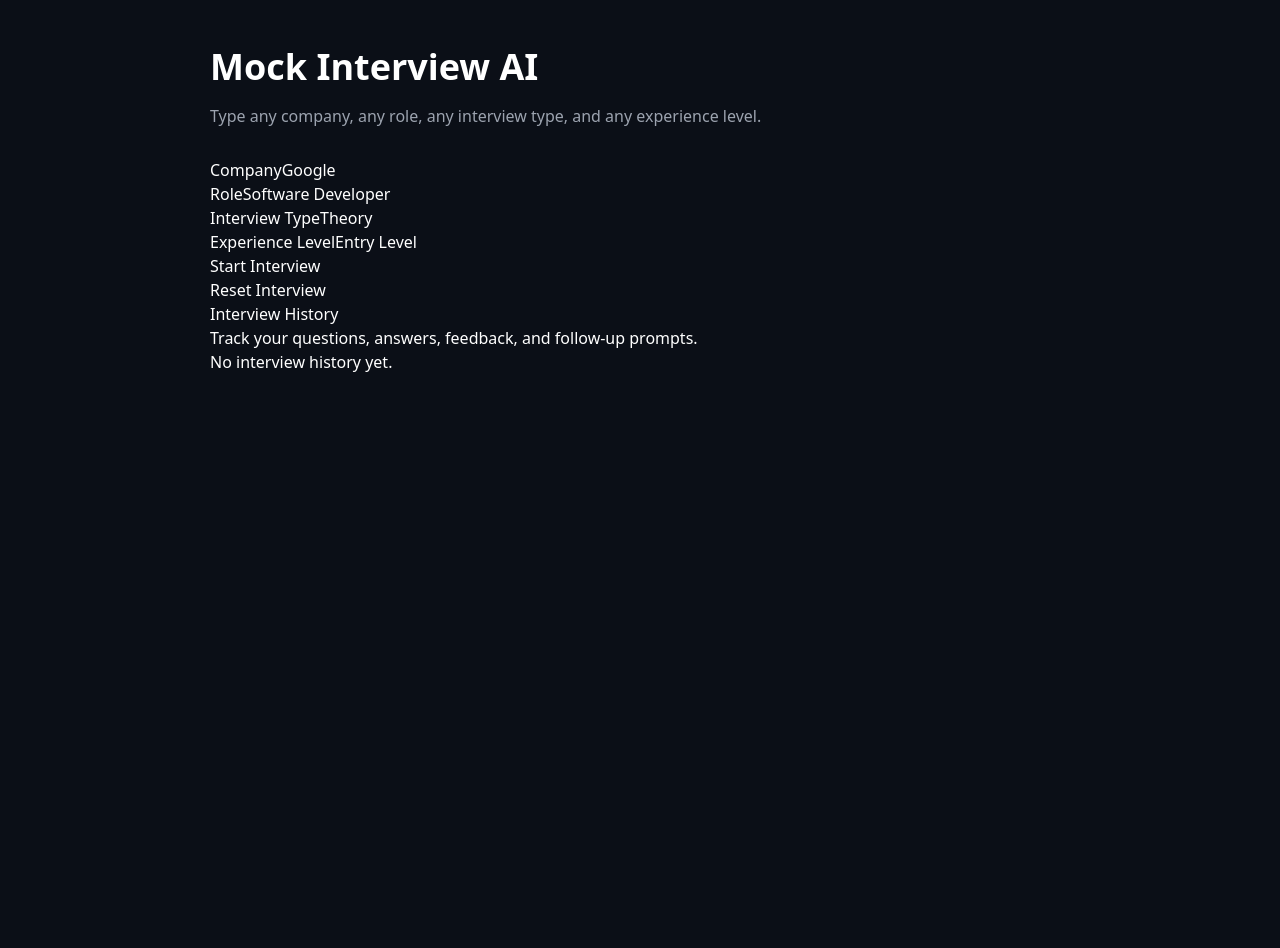
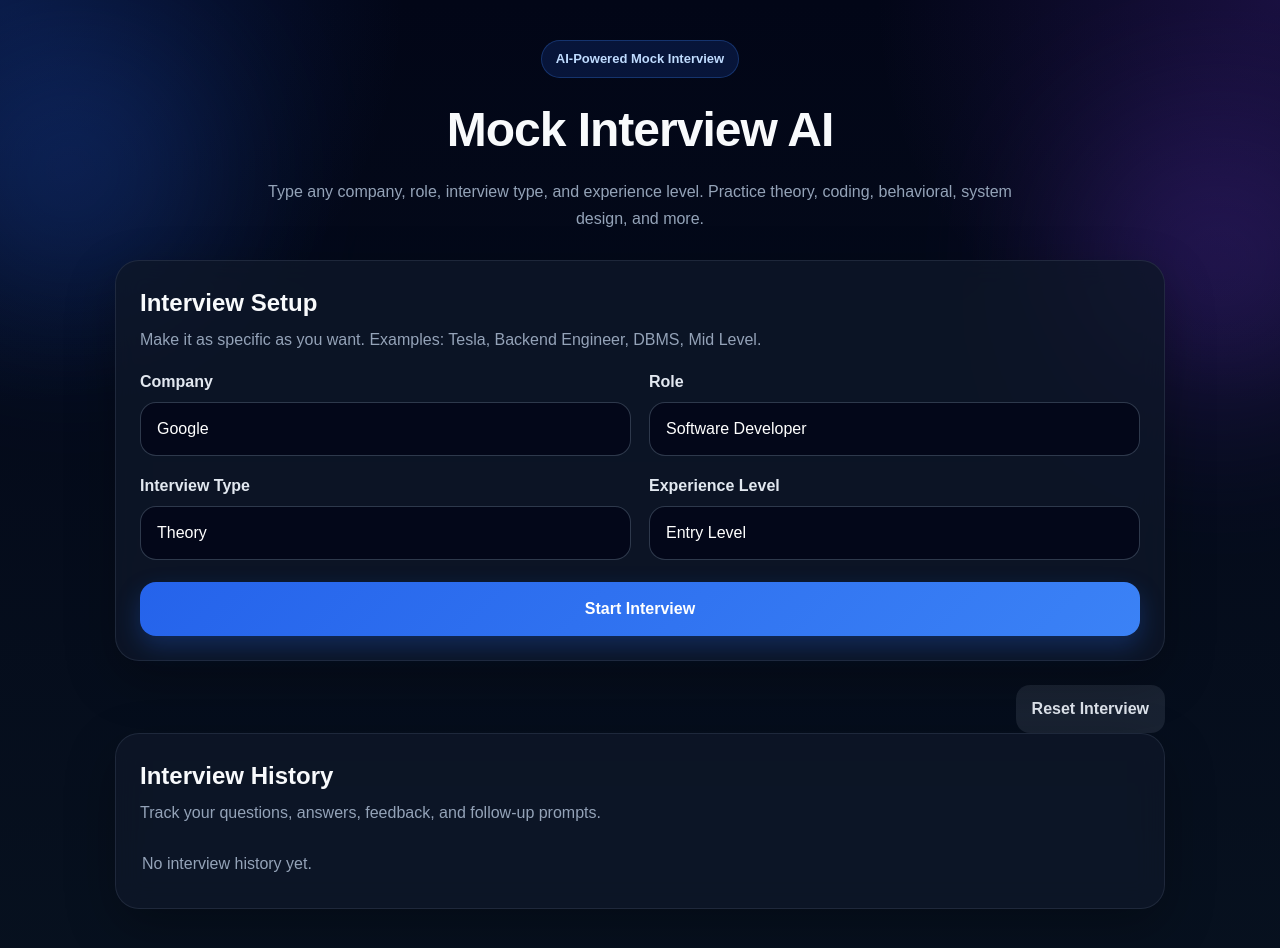
Before and after one commit to Vilas2809/interview-prep-app, a Next.js app in the folder frontend/: page / in a window 1280 px wide. Shown: the top 948 px of the page. Before the commit the page ends 800 px from the top, so only its background shows below. Built offline with nearby package versions, Linux system fonts and the light colour scheme; no server answers.

Commit message:
final matched free text UI

```diff
--- a/frontend/app/globals.css
+++ b/frontend/app/globals.css
@@ -1,89 +1,449 @@
 @import "tailwindcss";
 
-body {
-  background: #0b0f17;
-  color: white;
-  font-family: system-ui, -apple-system, sans-serif;
+* {
+  box-sizing: border-box;
+  margin: 0;
+  padding: 0;
 }
 
-/* layout */
-.container {
-  max-width: 900px;
-  margin: auto;
-  padding: 40px 20px;
+:root {
+  --bg: #07111f;
+  --panel: rgba(14, 23, 40, 0.8);
+  --panel-border: rgba(148, 163, 184, 0.14);
+  --text: #f8fafc;
+  --muted: #94a3b8;
+  --blue: #2563eb;
+  --blue-dark: #1d4ed8;
+  --purple: #7c3aed;
+  --green: #16a34a;
+  --amber: #d97706;
+  --red: #dc2626;
 }
 
-/* title */
+html,
+body {
+  min-height: 100%;
+}
+
+body {
+  background:
+    radial-gradient(circle at top left, rgba(37, 99, 235, 0.2), transparent 25%),
+    radial-gradient(circle at top right, rgba(124, 58, 237, 0.18), transparent 25%),
+    linear-gradient(180deg, #020617 0%, #07111f 100%);
+  color: var(--text);
+  font-family: Arial, Helvetica, sans-serif;
+}
+
+button,
+input,
+textarea {
+  font: inherit;
+}
+
+.page {
+  min-height: 100vh;
+  position: relative;
+  overflow: hidden;
+  padding: 40px 16px 60px;
+}
+
+.backgroundGlow {
+  position: absolute;
+  border-radius: 999px;
+  filter: blur(90px);
+  opacity: 0.25;
+  z-index: 0;
+}
+
+.glowOne {
+  width: 260px;
+  height: 260px;
+  background: #2563eb;
+  top: 40px;
+  left: -60px;
+}
+
+.glowTwo {
+  width: 280px;
+  height: 280px;
+  background: #7c3aed;
+  top: 120px;
+  right: -80px;
+}
+
+.container {
+  max-width: 1050px;
+  margin: 0 auto;
+  position: relative;
+  z-index: 1;
+}
+
+.hero {
+  text-align: center;
+  margin-bottom: 28px;
+}
+
+.badge {
+  display: inline-block;
+  padding: 8px 14px;
+  border-radius: 999px;
+  background: rgba(37, 99, 235, 0.16);
+  color: #bfdbfe;
+  border: 1px solid rgba(59, 130, 246, 0.28);
+  font-size: 13px;
+  font-weight: 700;
+  margin-bottom: 16px;
+}
+
 .title {
-  font-size: 36px;
+  font-size: 48px;
+  font-weight: 800;
+  letter-spacing: -1px;
+  margin-bottom: 12px;
+}
+
+.subtitle {
+  color: var(--muted);
+  max-width: 760px;
+  margin: 0 auto;
+  line-height: 1.7;
+  font-size: 16px;
+}
+
+.panel {
+  background: var(--panel);
+  backdrop-filter: blur(14px);
+  border: 1px solid var(--panel-border);
+  border-radius: 24px;
+  padding: 24px;
+  margin-bottom: 24px;
+  box-shadow: 0 18px 50px rgba(0, 0, 0, 0.28);
+}
+
+.panelHeader {
+  margin-bottom: 18px;
+}
+
+.panelTitle {
+  font-size: 24px;
+  font-weight: 800;
+  margin-bottom: 6px;
+}
+
+.panelText {
+  color: var(--muted);
+  line-height: 1.6;
+}
+
+.grid {
+  display: grid;
+  grid-template-columns: repeat(2, minmax(0, 1fr));
+  gap: 18px;
+}
+
+.label {
+  display: block;
+  margin-bottom: 8px;
   font-weight: 700;
+  color: #e2e8f0;
+}
+
+.input,
+.textarea {
+  width: 100%;
+  background: rgba(2, 6, 23, 0.8);
+  color: white;
+  border: 1px solid rgba(71, 85, 105, 0.65);
+  border-radius: 16px;
+  padding: 14px 16px;
+  font-size: 16px;
+  outline: none;
+  transition: 0.2s ease;
+}
+
+.input:focus,
+.textarea:focus {
+  border-color: rgba(59, 130, 246, 0.9);
+  box-shadow: 0 0 0 4px rgba(37, 99, 235, 0.15);
+}
+
+.textarea {
+  min-height: 170px;
+  resize: vertical;
+  margin-top: 12px;
+  line-height: 1.6;
+}
+
+.primaryButton,
+.skipButton,
+.secondaryActionButton,
+.micMainButton {
+  border: none;
+  cursor: pointer;
+  transition: 0.2s ease;
+}
+
+.primaryButton {
+  width: 100%;
+  margin-top: 22px;
+  padding: 15px 18px;
+  border-radius: 16px;
+  background: linear-gradient(135deg, #2563eb, #3b82f6);
+  color: white;
+  font-size: 16px;
+  font-weight: 800;
+  box-shadow: 0 10px 24px rgba(37, 99, 235, 0.28);
+}
+
+.primaryButton:hover {
+  transform: translateY(-1px);
+  background: linear-gradient(135deg, #1d4ed8, #2563eb);
+}
+
+.primaryButton:disabled {
+  opacity: 0.65;
+  cursor: not-allowed;
+  transform: none;
+}
+
+.secondaryActionButton {
+  padding: 12px 16px;
+  border-radius: 14px;
+  background: rgba(148, 163, 184, 0.14);
+  color: #e2e8f0;
+  font-weight: 700;
+}
+
+.secondaryActionButton:hover {
+  background: rgba(148, 163, 184, 0.22);
+}
+
+.questionCard,
+.voicePanel {
+  background: rgba(2, 6, 23, 0.72);
+  border: 1px solid rgba(71, 85, 105, 0.45);
+  border-radius: 20px;
+  padding: 20px;
+  margin-top: 18px;
+}
+
+.miniLabel {
+  color: #93c5fd;
+  font-size: 13px;
+  font-weight: 800;
+  text-transform: uppercase;
+  letter-spacing: 0.08em;
+  margin-bottom: 8px;
+}
+
+.sectionTitle {
+  font-size: 24px;
+  font-weight: 800;
+}
+
+.rowBetween {
+  display: flex;
+  justify-content: space-between;
+  align-items: flex-start;
+  gap: 16px;
+  flex-wrap: wrap;
+}
+
+.questionText {
+  margin-top: 14px;
+  line-height: 1.8;
+  color: #e2e8f0;
+  font-size: 17px;
+}
+
+.audioActions {
+  display: flex;
+  gap: 10px;
+  flex-wrap: wrap;
+}
+
+.micMainButton {
+  padding: 13px 18px;
+  border-radius: 14px;
+  background: linear-gradient(135deg, #0ea5e9, #2563eb);
+  color: white;
+  font-size: 15px;
+  font-weight: 800;
+  box-shadow: 0 10px 24px rgba(14, 165, 233, 0.18);
+}
+
+.micMainButton:hover {
+  transform: translateY(-1px);
+}
+
+.micActive {
+  background: linear-gradient(135deg, #dc2626, #ef4444);
+}
+
+.helperText {
+  margin-top: 10px;
+  color: var(--muted);
+  font-size: 14px;
+}
+
+.buttonRow {
+  display: flex;
+  gap: 14px;
+  margin-top: 22px;
+}
+
+.halfButton {
+  width: 100%;
+}
+
+.skipButton {
+  padding: 15px 18px;
+  border-radius: 16px;
+  background: linear-gradient(135deg, #475569, #334155);
+  color: white;
+  font-size: 16px;
+  font-weight: 800;
+}
+
+.skipButton:hover {
+  transform: translateY(-1px);
+  background: linear-gradient(135deg, #334155, #1e293b);
+}
+
+.skipButton:disabled {
+  opacity: 0.65;
+  cursor: not-allowed;
+  transform: none;
+}
+
+.historyBox {
+  display: flex;
+  flex-direction: column;
+  gap: 14px;
+  margin-top: 8px;
+}
+
+.historyItem {
+  white-space: pre-wrap;
+  word-wrap: break-word;
+  font-family: inherit;
+  line-height: 1.75;
+  border-radius: 18px;
+  padding: 18px;
+  border: 1px solid rgba(71, 85, 105, 0.3);
+}
+
+.questionHistory {
+  background: rgba(37, 99, 235, 0.12);
+  border-left: 4px solid #3b82f6;
+  color: #dbeafe;
+}
+
+.answerHistory {
+  background: rgba(22, 163, 74, 0.12);
+  border-left: 4px solid #22c55e;
+  color: #dcfce7;
+}
+
+.feedbackHistory {
+  background: rgba(217, 119, 6, 0.12);
+  border-left: 4px solid #f59e0b;
+  color: #fef3c7;
+}
+
+.skipHistory {
+  background: rgba(148, 163, 184, 0.1);
+  border-left: 4px solid #94a3b8;
+  color: #e2e8f0;
+}
+
+.placeholder {
+  color: var(--muted);
+  padding: 8px 2px;
+}
+
+.error {
+  color: #fecaca;
+  background: rgba(220, 38, 38, 0.14);
+  border: 1px solid rgba(248, 113, 113, 0.28);
+  padding: 12px 14px;
+  border-radius: 14px;
+  margin-top: 18px;
+  font-weight: 700;
+}
+
+.topActionRow {
+  display: flex;
+  justify-content: flex-end;
+  margin-top: 18px;
+}
+
+.feedbackGrid {
+  display: grid;
+  grid-template-columns: repeat(2, minmax(0, 1fr));
+  gap: 18px;
+  margin-top: 18px;
+}
+
+.feedbackCard {
+  background: rgba(2, 6, 23, 0.72);
+  border: 1px solid rgba(71, 85, 105, 0.45);
+  border-radius: 20px;
+  padding: 20px;
+}
+
+.feedbackFull {
+  grid-column: 1 / -1;
+}
+
+.feedbackLabel {
+  color: #93c5fd;
+  font-size: 13px;
+  font-weight: 800;
+  text-transform: uppercase;
+  letter-spacing: 0.08em;
   margin-bottom: 10px;
 }
 
-.subtitle {
-  color: #9ca3af;
-  margin-bottom: 30px;
+.feedbackValue {
+  color: #e2e8f0;
+  line-height: 1.8;
+  white-space: pre-wrap;
 }
 
-/* inputs */
-.select,
-.textarea {
-  width: 100%;
-  background: #111827;
-  border: 1px solid #1f2937;
-  border-radius: 10px;
-  padding: 12px;
+.scoreValue {
+  font-size: 38px;
+  font-weight: 800;
   color: white;
 }
 
-.select:focus,
-.textarea:focus {
-  outline: none;
-  border-color: #3b82f6;
+@media (max-width: 768px) {
+  .title {
+    font-size: 36px;
   }
 
-/* buttons */
-.button {
-  background: #2563eb;
-  padding: 12px;
-  border-radius: 10px;
-  font-weight: 600;
+  .grid {
+    grid-template-columns: 1fr;
+  }
+
+  .feedbackGrid {
+    grid-template-columns: 1fr;
+  }
+
+  .buttonRow {
+    flex-direction: column;
+  }
+
+  .rowBetween {
+    flex-direction: column;
+    align-items: stretch;
+  }
+
+  .audioActions {
     width: 100%;
   }
 
-.button:hover {
-  background: #1d4ed8;
+  .micMainButton {
+    width: 100%;
   }
-
-.row {
-  display: flex;
-  gap: 10px;
 }
-
-.half {
-  flex: 1;
-}
-
-/* question */
-.question {
-  margin-top: 30px;
-  font-size: 18px;
-  line-height: 1.6;
-}
-
-/* chat history */
-.chat {
-  margin-top: 20px;
-}
-
-.chat-item {
-  margin-bottom: 12px;
-}
-
-.chat-ai {
-  color: #60a5fa;
-}
-
-.chat-user {
-  color: #22c55e;
-}
--- a/frontend/app/page.tsx
+++ b/frontend/app/page.tsx
@@ -36,7 +36,7 @@ export default function Home() {
       window.SpeechRecognition || window.webkitSpeechRecognition;
 
     if (!SpeechRecognition) {
-      alert("Speech recognition not supported in this browser");
+      setError("Speech recognition is not supported in this browser.");
       return;
     }
 
@@ -45,15 +45,26 @@ export default function Home() {
     recognition.continuous = false;
     recognition.interimResults = false;
 
-    recognition.onstart = () => setIsListening(true);
+    recognition.onstart = () => {
+      setIsListening(true);
+      setError("");
+    };
 
     recognition.onresult = (event: any) => {
-      const text = event.results[0][0].transcript;
+      const text = event.results?.[0]?.[0]?.transcript || "";
+      if (text) {
         setAnswer((prev) => `${prev} ${text}`.trim());
+      }
     };
 
-    recognition.onend = () => setIsListening(false);
-    recognition.onerror = () => setIsListening(false);
+    recognition.onend = () => {
+      setIsListening(false);
+    };
+
+    recognition.onerror = () => {
+      setIsListening(false);
+      setError("Speech recognition failed.");
+    };
 
     recognitionRef.current = recognition;
     recognition.start();
@@ -114,7 +125,10 @@ export default function Home() {
   };
 
   const submitAnswer = async () => {
-    if (!answer.trim()) return;
+    if (!answer.trim()) {
+      setError("Please enter or speak an answer first.");
+      return;
+    }
 
     setLoading(true);
     setError("");
@@ -187,7 +201,10 @@ export default function Home() {
   };
 
   const skipQuestion = async () => {
-    if (!question.trim()) return;
+    if (!question.trim()) {
+      setError("No current question to skip.");
+      return;
+    }
 
     setLoading(true);
     setError("");
@@ -216,6 +233,10 @@ export default function Home() {
       setQuestion(data.question);
       setHistory((prev) => [...prev, `AI: ${data.question}`]);
       setAnswer("");
+      setScore("");
+      setFeedback("");
+      setBetterAnswer("");
+      setNextQuestion("");
     } catch (err: any) {
       setError(err.message || "Failed to skip question");
     } finally {
@@ -224,11 +245,28 @@ export default function Home() {
   };
 
   return (
+    <main className="page">
+      <div className="backgroundGlow glowOne" />
+      <div className="backgroundGlow glowTwo" />
+
       <div className="container">
+        <section className="hero">
+          <div className="badge">AI-Powered Mock Interview</div>
           <h1 className="title">Mock Interview AI</h1>
           <p className="subtitle">
-        Type any company, any role, any interview type, and any experience level.
+            Type any company, role, interview type, and experience level. Practice
+            theory, coding, behavioral, system design, and more.
           </p>
+        </section>
+
+        <section className="panel">
+          <div className="panelHeader">
+            <h2 className="panelTitle">Interview Setup</h2>
+            <p className="panelText">
+              Make it as specific as you want. Examples: Tesla, Backend Engineer,
+              DBMS, Mid Level.
+            </p>
+          </div>
 
           <div className="grid">
             <div>
@@ -237,7 +275,7 @@ export default function Home() {
                 className="input"
                 value={company}
                 onChange={(e) => setCompany(e.target.value)}
-            placeholder="Type any company, e.g. Google, NVIDIA, Stripe"
+                placeholder="Google, Tesla, NVIDIA, Stripe..."
               />
             </div>
 
@@ -247,7 +285,7 @@ export default function Home() {
                 className="input"
                 value={role}
                 onChange={(e) => setRole(e.target.value)}
-            placeholder="Type any role, e.g. Software Engineer, AI Engineer"
+                placeholder="Software Engineer, AI Engineer..."
               />
             </div>
 
@@ -257,7 +295,7 @@ export default function Home() {
                 className="input"
                 value={interviewType}
                 onChange={(e) => setInterviewType(e.target.value)}
-            placeholder="Theory, Coding, OOP, DBMS, OS, Networks, Behavioral"
+                placeholder="Theory, Coding, Behavioral, OOP, DBMS..."
               />
             </div>
 
@@ -272,20 +310,25 @@ export default function Home() {
             </div>
           </div>
 
-      <button className="primaryButton" onClick={startInterview} disabled={loading}>
+          <button
+            className="primaryButton"
+            onClick={startInterview}
+            disabled={loading}
+          >
             {loading ? "Starting..." : "Start Interview"}
           </button>
 
           {error && <div className="error">{error}</div>}
+        </section>
 
         {question && (
           <>
-          <div className="questionCard">
+            <section className="questionCard">
               <div className="miniLabel">Current Question</div>
               <div className="questionText">{question}</div>
-          </div>
+            </section>
 
-          <div className="voicePanel">
+            <section className="voicePanel">
               <div className="rowBetween">
                 <div>
                   <div className="sectionTitle">Your Response</div>
@@ -326,12 +369,12 @@ export default function Home() {
                   {loading ? "Loading..." : "Skip Question"}
                 </button>
               </div>
-          </div>
+            </section>
           </>
         )}
 
         {(score || feedback || betterAnswer || nextQuestion) && (
-        <div className="feedbackGrid">
+          <section className="feedbackGrid">
             {score && (
               <div className="feedbackCard">
                 <div className="feedbackLabel">Score</div>
@@ -359,7 +402,7 @@ export default function Home() {
                 <div className="feedbackValue">{nextQuestion}</div>
               </div>
             )}
-        </div>
+          </section>
         )}
 
         <div className="topActionRow">
@@ -368,12 +411,12 @@ export default function Home() {
           </button>
         </div>
 
-      <div className="panel">
+        <section className="panel">
           <div className="panelHeader">
-          <div className="panelTitle">Interview History</div>
-          <div className="panelText">
+            <h2 className="panelTitle">Interview History</h2>
+            <p className="panelText">
               Track your questions, answers, feedback, and follow-up prompts.
-          </div>
+            </p>
           </div>
 
           {history.length === 0 ? (
@@ -404,7 +447,8 @@ export default function Home() {
               })}
             </div>
           )}
+        </section>
       </div>
-    </div>
+    </main>
   );
 }
```
Lines whose indentation alone changed are shown as unchanged.
